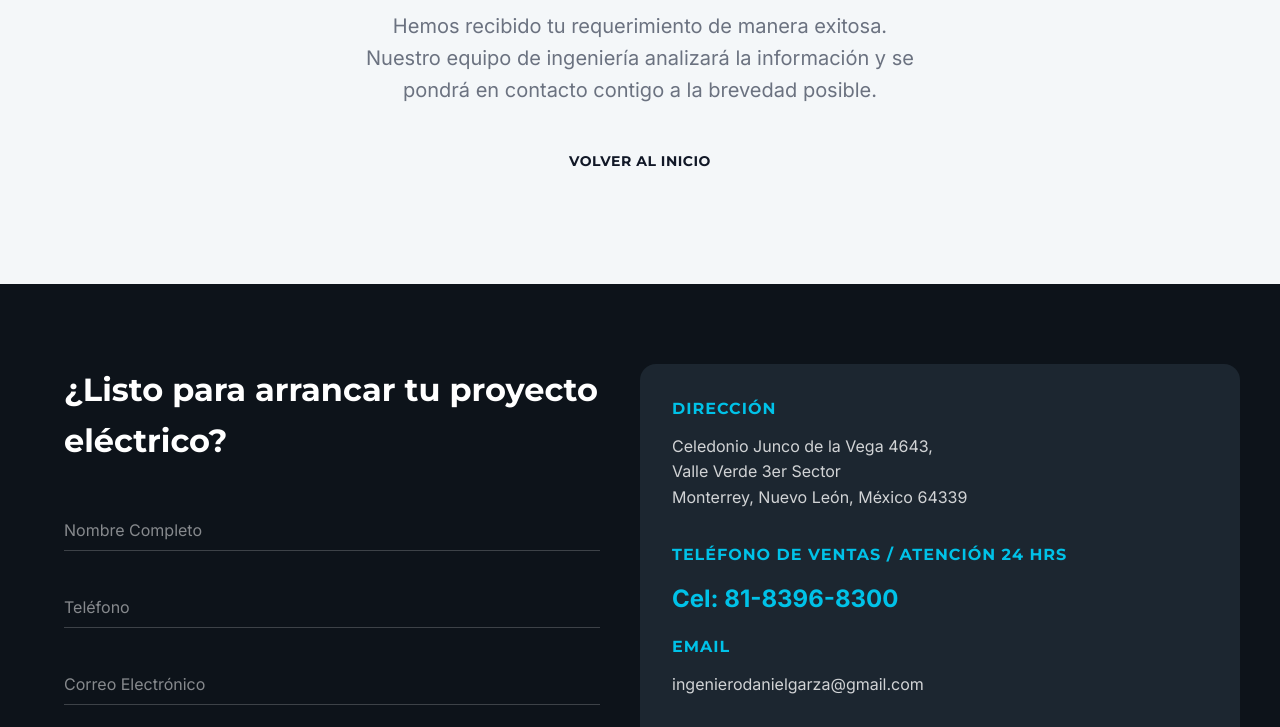
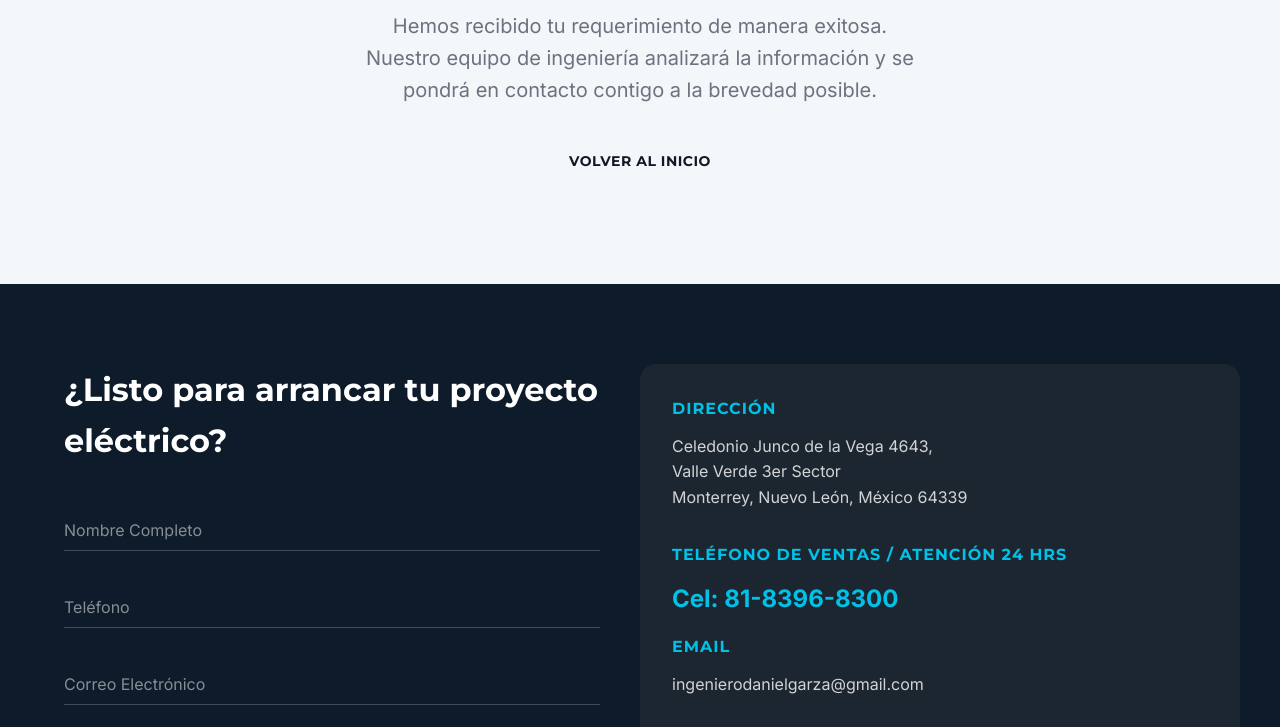
Before and after one commit to selenebriones/subestaciones_electricas, an Astro site: page /gracias in a window 1280 px wide. Shown: the part 460-1187 px from the top of the page. Built offline with nearby package versions, Linux system fonts and the light colour scheme; Astro itself is replaced by a stand-in of ours.

Commit message:
Update brand primary background color to #0D1B2A for Footer and Advantages sections

```diff
--- a/src/styles/global.css
+++ b/src/styles/global.css
@@ -1,6 +1,6 @@
 :root {
   /* Colors */
-  --color-brand-primary: #0D131A;
+  --color-brand-primary: #0D1B2A;
   --color-brand-accent: #00C2E8;
   --color-brand-secondary: #1C2630;
   --color-bg-light: #F4F7F9;
```
